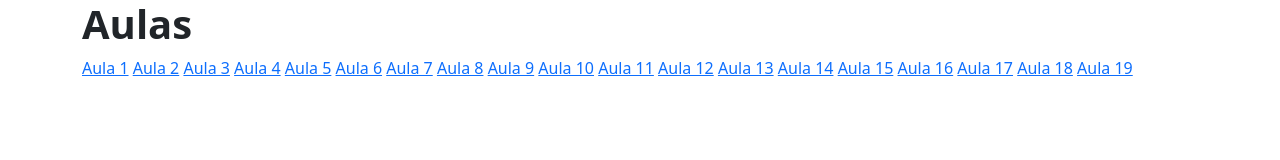
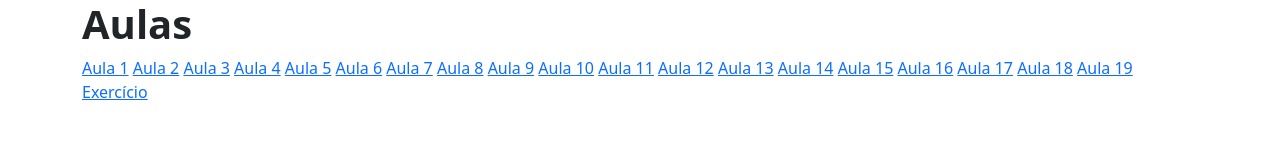
Before and after one commit to eduardomilano/Bootstrap, a website: page index.html in a window 1280 px wide. Drawn offline with nearby package versions, Linux system fonts and the light colour scheme.

Commit message:
Atualizado

```diff
--- a/index.html
+++ b/index.html
@@ -29,6 +29,7 @@
         <a href="aula17/index.html">Aula 17</a>
         <a href="aula18/index.html">Aula 18</a>
         <a href="aula19/index.html">Aula 19</a>
+        <a href="exercicio/index.html">Exercício</a>
 
     </div>
 </body>
```
